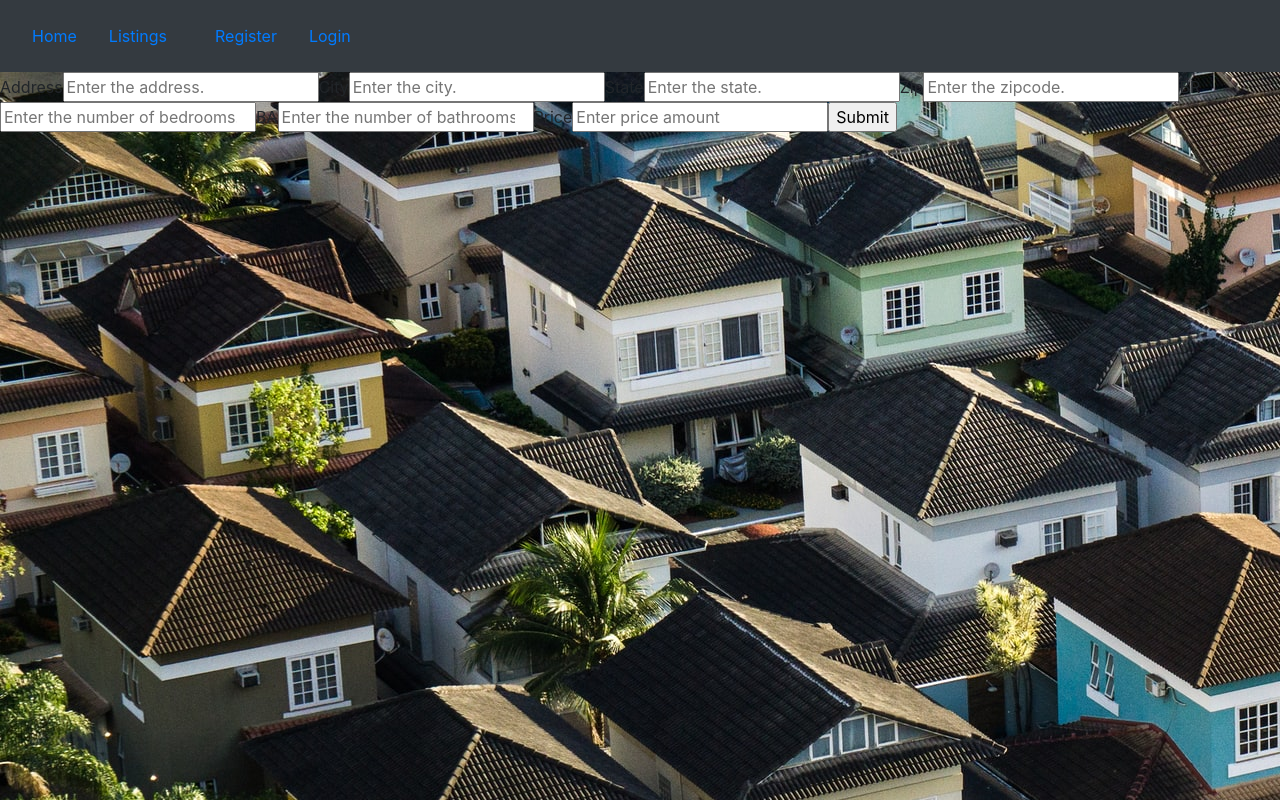
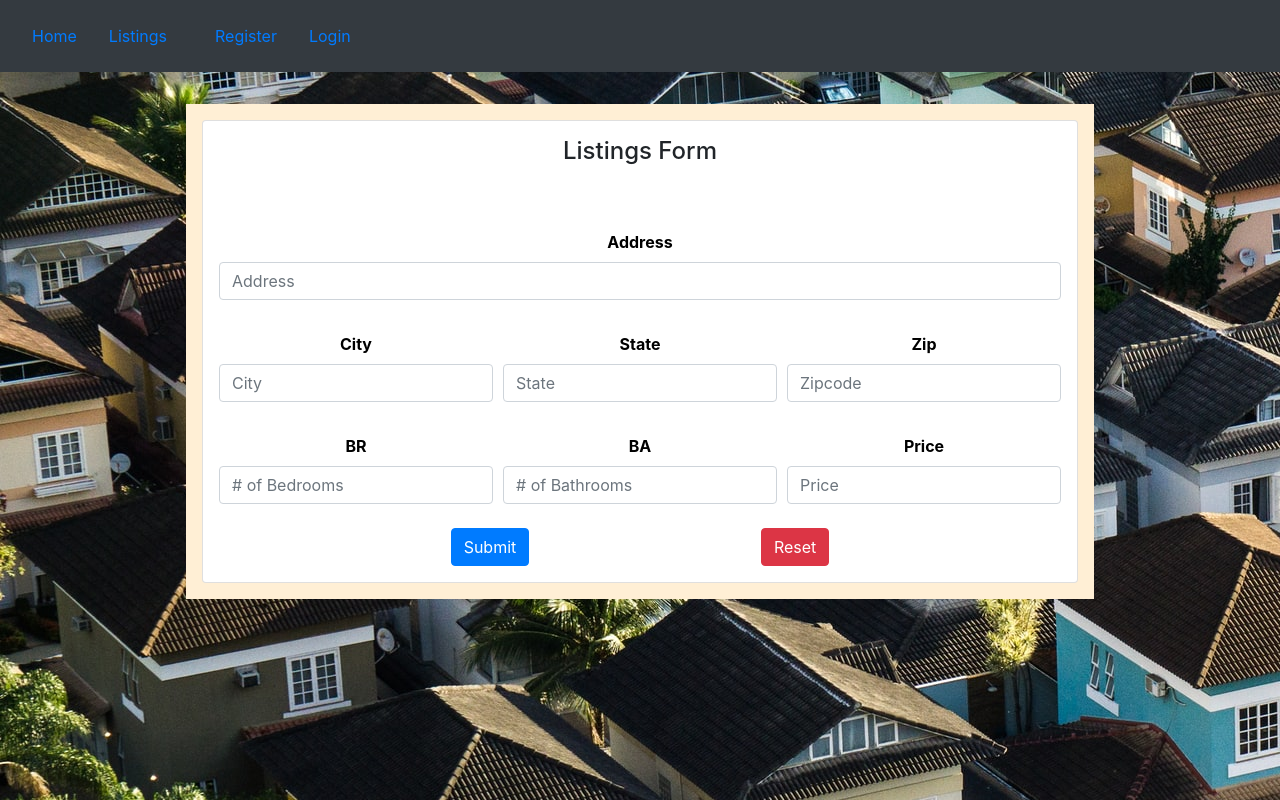
Before and after one commit to TheCaptainFalcon/Property_Listing, a React (Create React App) app in the folder client/: page /listings/update in a window 1280 px wide. Built offline with nearby package versions, Linux system fonts and the light colour scheme.

Commit message:
Added styling for the update component - borrowed styles from listings component. Used elements of Bootstrap and added own custom styles with styled components. Added a reset button alongside the form

```diff
--- a/client/src/Components/Home.jsx
+++ b/client/src/Components/Home.jsx
@@ -7,10 +7,12 @@ class Home extends Component {
 
         }
     }
+
     render() {
         return (
             <div className='Home'>
                 <p>This is the home component</p>
+
             </div>
         );
     }
--- a/client/src/Components/Update.jsx
+++ b/client/src/Components/Update.jsx
@@ -4,7 +4,45 @@ import PropTypes from 'prop-types';
 import { connect } from 'react-redux';
 import { withRouter } from 'react-router-dom';
 import classnames from 'classnames';
+import { Form, Col, Card, Button } from 'react-bootstrap';
+import styled from 'styled-components';
 
+const FormWrapper = styled.section`
+    display: flex;
+    flex-wrap: wrap;
+    justify-content: center;
+    margin: 2rem 1rem 1rem 1rem;
+    padding: 1rem;
+    background-color: papayawhip;
+`;
+
+const Wrapper = styled.section`
+    display: flex;
+    flex-wrap: wrap;
+    justify-content: center;
+`;
+
+const BoldLabel = styled.label`
+    display: flex;
+    justify-content: center;
+    color: black;
+    font-weight: bold;
+    margin-top: 1rem;
+`;
+
+const ButtonWrapper = styled.div`
+    display: flex;
+    justify-content: center;
+    justify-content: space-evenly;
+    margin: 0.5rem auto 1rem auto;
+`;
+
+const CardTitle = styled.h4`
+    display: flex;
+    justify-content: center;
+    margin-top: 1rem;
+    margin-bottom: 3rem;
+`;
 
 class Update extends Component {
     constructor(props) {
@@ -21,6 +59,7 @@ class Update extends Component {
         }
         this.handleChange = this.handleChange.bind(this);
         this.handleSubmit = this.handleSubmit.bind(this);
+        this.handleReset = this.handleReset.bind(this);
     }
 
     // Refactor to static getDerivedStateFromProps + ComponentDidMount for state
@@ -52,103 +91,145 @@ class Update extends Component {
         this.props.createListing(newListing, this.props.history);
     }
 
+    handleReset(e) {
+        e.preventDefault();
+        this.setState({
+            address: '',
+            city: '',
+            state: '',
+            zip: '',
+            br: '',
+            ba: '',
+            price: '',
+        });
+    };
 
     render() {
         const errors = this.state.errors;
+
         return (
             <div>
-                <form onSubmit={this.handleSubmit}>
-
-                    <label/>Address
-                    <input
+                <Wrapper>
+                    <FormWrapper>
+                        <Card>
+                            <CardTitle >Listings Form</CardTitle>
+                            <form onSubmit={this.handleSubmit} style={{margin: 'auto 1rem'}}>
+                                <Form.Group controlId="formGridAddress1">
+                                    <BoldLabel>Address</BoldLabel>
+                                    <Form.Control
+                                        placeholder="Address"
                                         name='address'
                                         className={classnames({ 'is-invalid' : errors.address})}
                                         type='varchar'
-                        placeholder='Enter the address.'
+                                        placeholder='Address'
                                         value={this.state.address}
                                         onChange={this.handleChange}
                                         required
                                     />
                                     {errors.address && (<div className="invalid-feedback">{errors.address}</div>)}
-
-                    <label/>City
-                    <input
+                                </Form.Group>
+                                <Form.Row>
+                                    <Form.Group as={Col} controlId="formGridCity">
+                                        <BoldLabel>City</BoldLabel>
+                                        <Form.Control
+                                            placeholder="City"
                                             name='city'
                                             className={classnames({ 'is-invalid' : errors.city})}
                                             type='text'
-                        placeholder='Enter the city.'
+                                            placeholder='City'
                                             value={this.state.city}
                                             onChange={this.handleChange}
                                             required
                                         />
                                         {errors.city && (<div className="invalid-feedback">{errors.city}</div>)}
-
-                    <label/>State
-                    <input
+                                    </Form.Group>
+                                    <Form.Group as={Col} controlId="formGridState">
+                                        <BoldLabel>State</BoldLabel>
+                                            <Form.Control
+                                                placeholder="State"
                                                 name='state'
                                                 className={classnames({ 'is-invalid' : errors.state})}
                                                 type='text'
-                        placeholder='Enter the state.'
+                                                placeholder='State'
                                                 value={this.state.state}
                                                 onChange={this.handleChange}
                                                 required
                                             />
                                             {errors.state && (<div className="invalid-feedback">{errors.state}</div>)}
-
-                    <label/>Zip
-                    <input
+                                    </Form.Group>
+                                    <Form.Group as={Col} controlId="formGridZip">
+                                        <BoldLabel>Zip</BoldLabel>
+                                            <Form.Control
+                                                placeholder="Zipcode"
                                                 name='zip'
                                                 className={classnames({ 'is-invalid' : errors.zip})}
                                                 type='number'
-                        placeholder='Enter the zipcode.'
+                                                placeholder='Zipcode'
                                                 value={this.state.zip}
                                                 onChange={this.handleChange}
                                                 required
                                             />
                                             {errors.zip && (<div className="invalid-feedback">{errors.zip}</div>)}
-
-                    <label/>BR
-                    <input
+                                    </Form.Group>
+                                </Form.Row>
+                                <Form.Row>
+                                    <Form.Group as={Col} controlId="formGridBr">
+                                        <BoldLabel>BR</BoldLabel>
+                                            <Form.Control
+                                                placeholder="# of Bedrooms"
                                                 name='br'
                                                 className={classnames({ 'is-invalid' : errors.br})}
                                                 type='number'
-                        placeholder='Enter the number of bedrooms.'
+                                                placeholder='# of Bedrooms'
                                                 value={this.state.br}
                                                 onChange={this.handleChange}
                                                 required
                                             />
                                             {errors.br && (<div className="invalid-feedback">{errors.br}</div>)}
-
-                    <label/>BA
-                    <input
+                                    </Form.Group>
+                                    <Form.Group as={Col} controlId="formGridBa">
+                                        <BoldLabel>BA</BoldLabel>
+                                            <Form.Control
+                                                placeholder="# of Bathrooms"
                                                 name='ba'
                                                 className={classnames({ 'is-invalid' : errors.ba})}
                                                 type='number'
-                        placeholder='Enter the number of bathrooms'
+                                                placeholder='# of Bathrooms'
                                                 value={this.state.ba}
                                                 onChange={this.handleChange}
                                                 required
                                             />
                                             {errors.ba && (<div className="invalid-feedback">{errors.ba}</div>)}
-
-                    <label/>Price
-                    <input
+                                    </Form.Group>
+                                    <Form.Group as={Col} controlId="formGridPrice">
+                                        <BoldLabel>Price</BoldLabel>
+                                            <Form.Control
+                                                placeholder="Price"
                                                 name='price'
                                                 className={classnames({ 'is-invalid' : errors.price})}
                                                 type='number'
-                        placeholder='Enter price amount'
+                                                placeholder='Price'
                                                 value={this.state.price}
                                                 onChange={this.handleChange}
                                                 required
                                             />
                                             {errors.price && (<div className="invalid-feedback">{errors.price}</div>)}
-
-                    <input
-                        type='submit'
-                    />
+                                    </Form.Group>
+                                </Form.Row>
+                                <ButtonWrapper>
+                                    <Button variant="primary" type="submit">Submit</Button>
+                                    <Button
+                                        variant="danger"
+                                        type="submit"
+                                        onClick={this.handleReset}
+                                        >Reset
+                                    </Button>
+                                </ButtonWrapper>
                             </form>
+                        </Card>
+                    </FormWrapper>
+                </Wrapper>
             </div>
-
         );
     }
 }
```
Also changed, not shown: 1 other file (tests, documents, lock files or other folders). Lines whose indentation alone changed are shown as unchanged.
